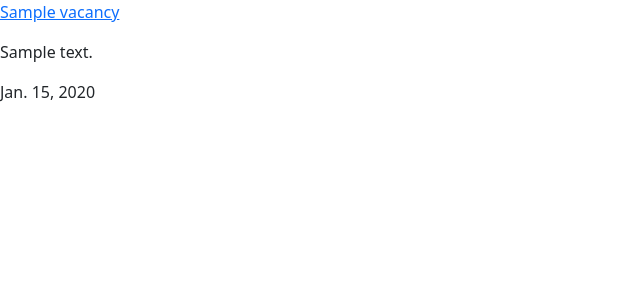
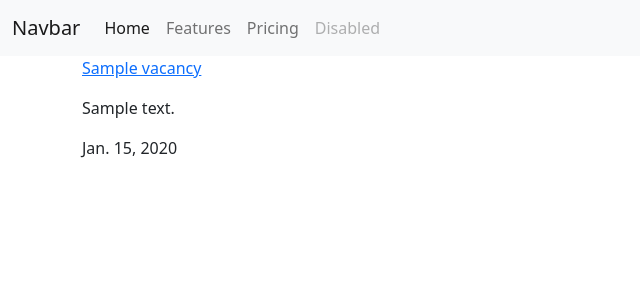
Before and after one commit to KantorSerhiy/JobFinder_service, a Django app: page /home/ in a window 1280 px wide. Shown: the top 300 px of the page, without its empty margins (0-640 px from the left). Run offline with Django 4.2, Linux system fonts and the light colour scheme; tables that the repository leaves empty hold one stand-in row (values such as "Sample post").

Commit message:
add simple navigation

```diff
--- a/src/templates/base.html
+++ b/src/templates/base.html
@@ -11,8 +11,12 @@
     <title>{% block title %}Home Page{% endblock %}</title>
   </head>
   <body>
-  {% block content %} {% endblock %}
-
+  {% block sidebar %}
+    {% include "includes/navigation.html" %}
+  {% endblock %}
+  <div class="container">
+    {% block content %} {% endblock %}
+  </div>
     <!-- Optional JavaScript; choose one of the two! -->
 
     <!-- Option 1: Bootstrap Bundle with Popper -->
--- /dev/null
+++ b/src/templates/includes/navigation.html
@@ -0,0 +1,24 @@
+<nav class="navbar navbar-expand-lg navbar-light bg-light">
+  <div class="container-fluid">
+    <a class="navbar-brand" href="#">Navbar</a>
+    <button class="navbar-toggler" type="button" data-bs-toggle="collapse" data-bs-target="#navbarNav" aria-controls="navbarNav" aria-expanded="false" aria-label="Toggle navigation">
+      <span class="navbar-toggler-icon"></span>
+    </button>
+    <div class="collapse navbar-collapse" id="navbarNav">
+      <ul class="navbar-nav">
+        <li class="nav-item">
+          <a class="nav-link active" aria-current="page" href="#">Home</a>
+        </li>
+        <li class="nav-item">
+          <a class="nav-link" href="#">Features</a>
+        </li>
+        <li class="nav-item">
+          <a class="nav-link" href="#">Pricing</a>
+        </li>
+        <li class="nav-item">
+          <a class="nav-link disabled" href="#" tabindex="-1" aria-disabled="true">Disabled</a>
+        </li>
+      </ul>
+    </div>
+  </div>
+</nav>
```
